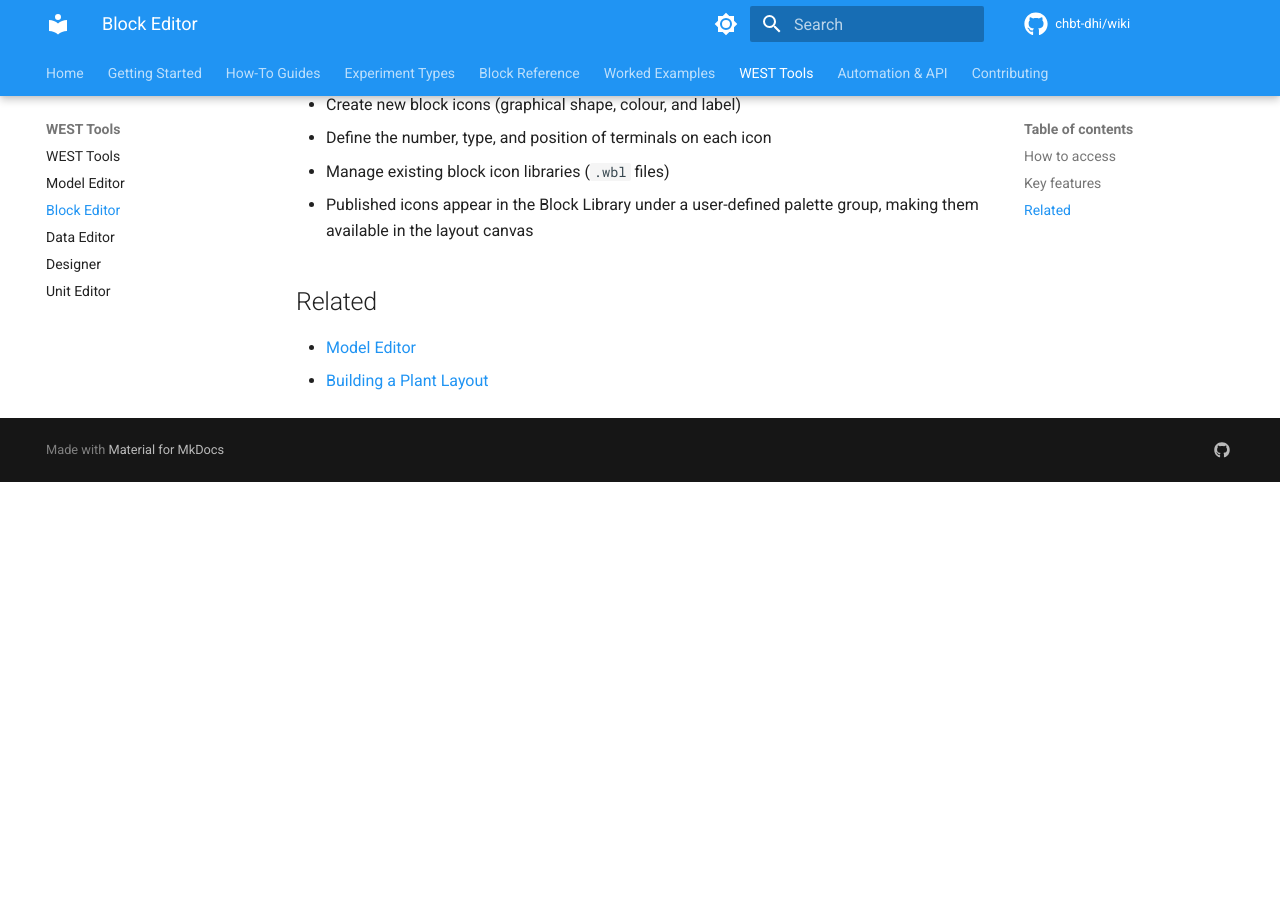
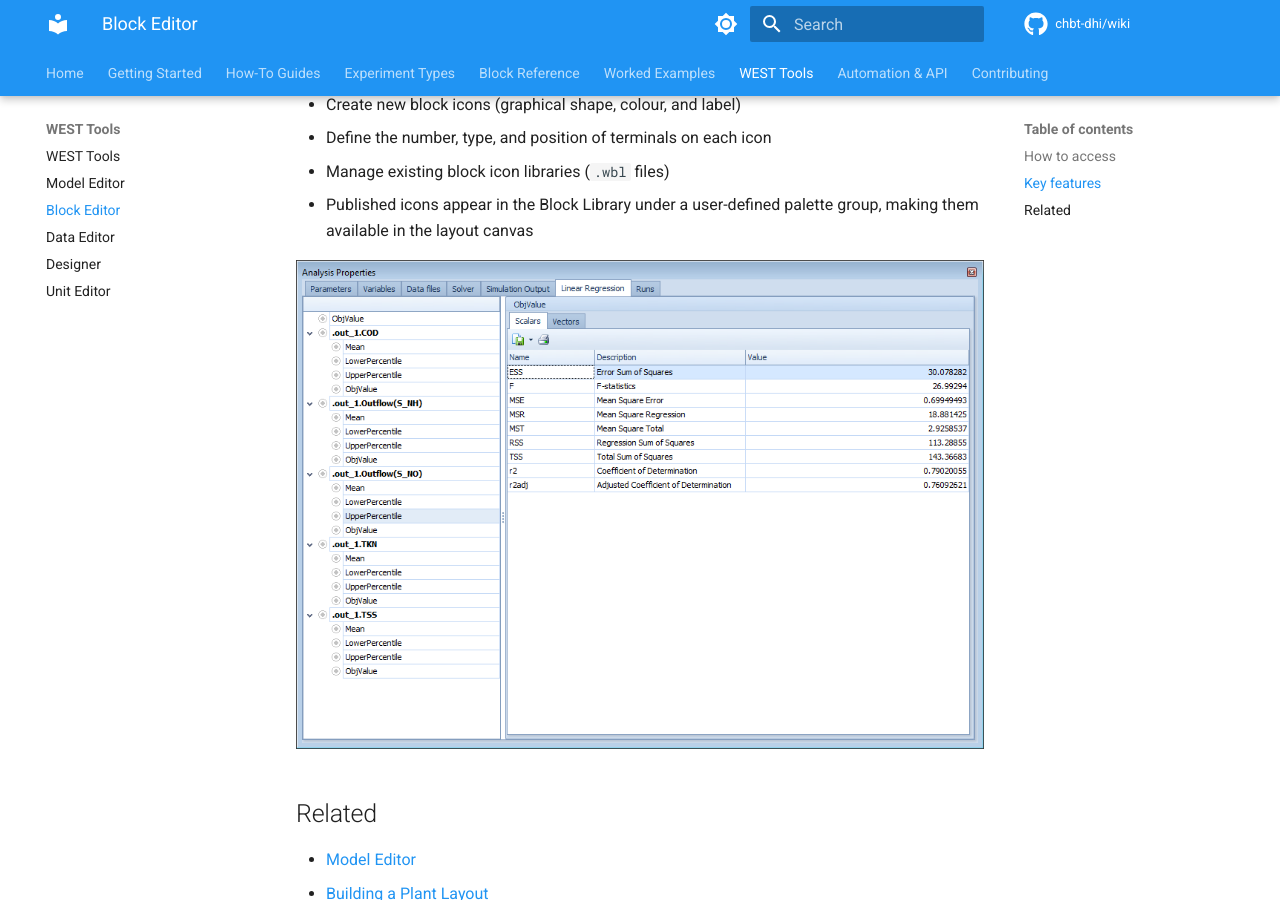
Before and after one commit to CHBT-DHI/Wiki, an MkDocs documentation site: the page built from docs/west-tools/block-editor.md, in a window 1280 px wide and 900 px high, scrolled down 512 px. Built offline with MkDocs 1.6.1 and Material for MkDocs 9.7.7, drawn with Linux system fonts in a browser that asks for light colours; comment, search, counter and statistics services are not loaded; before the commit the page ends 994 px from its top, so only the background shows below that.

Commit message:
docs: embed tutorial images in experiment-types and west-tools pages

```diff
--- a/docs/west-tools/block-editor.md
+++ b/docs/west-tools/block-editor.md
@@ -19,6 +19,8 @@
 - Manage existing block icon libraries (`.wbl` files)
 - Published icons appear in the Block Library under a user-defined palette group, making them available in the layout canvas
 
+![Block editor interface](../assets/images/tutorial-p069-img1.png)
+
 ## Related
 
 - [Model Editor](model-editor.md)
```
